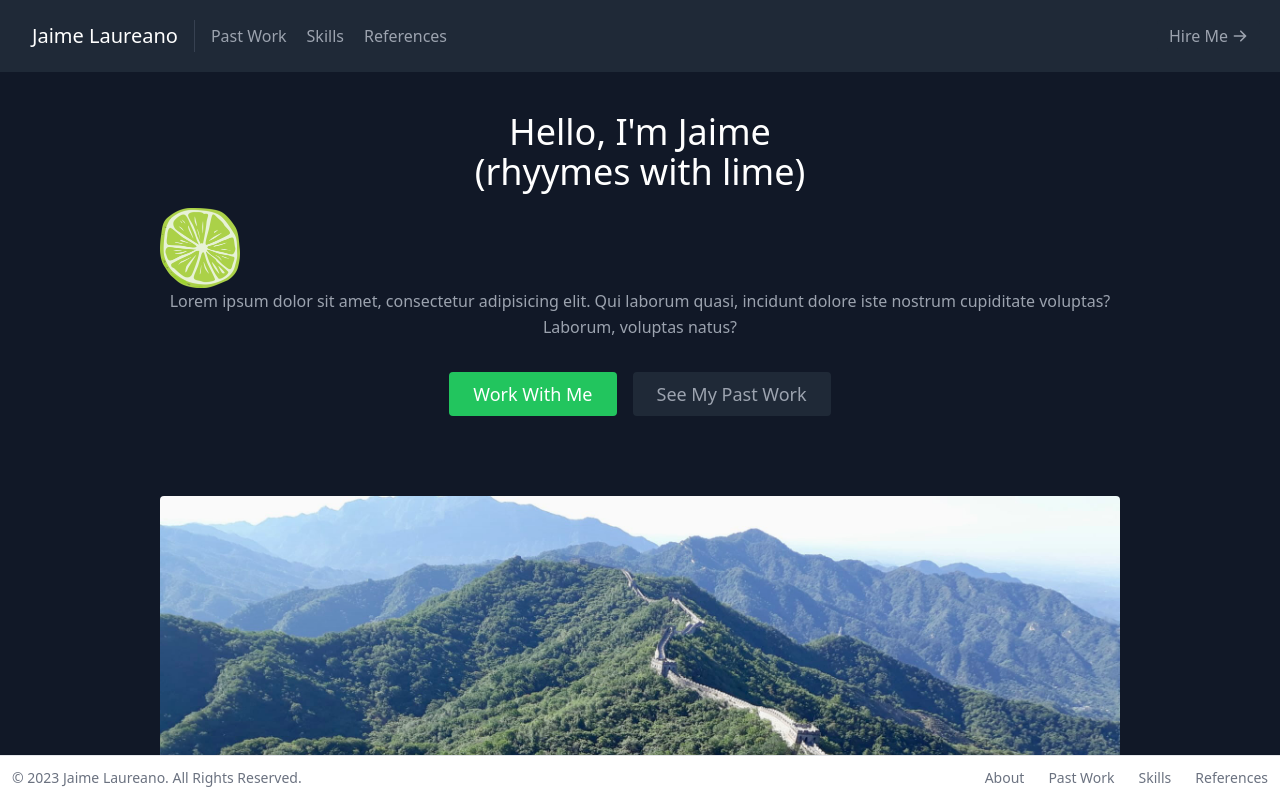
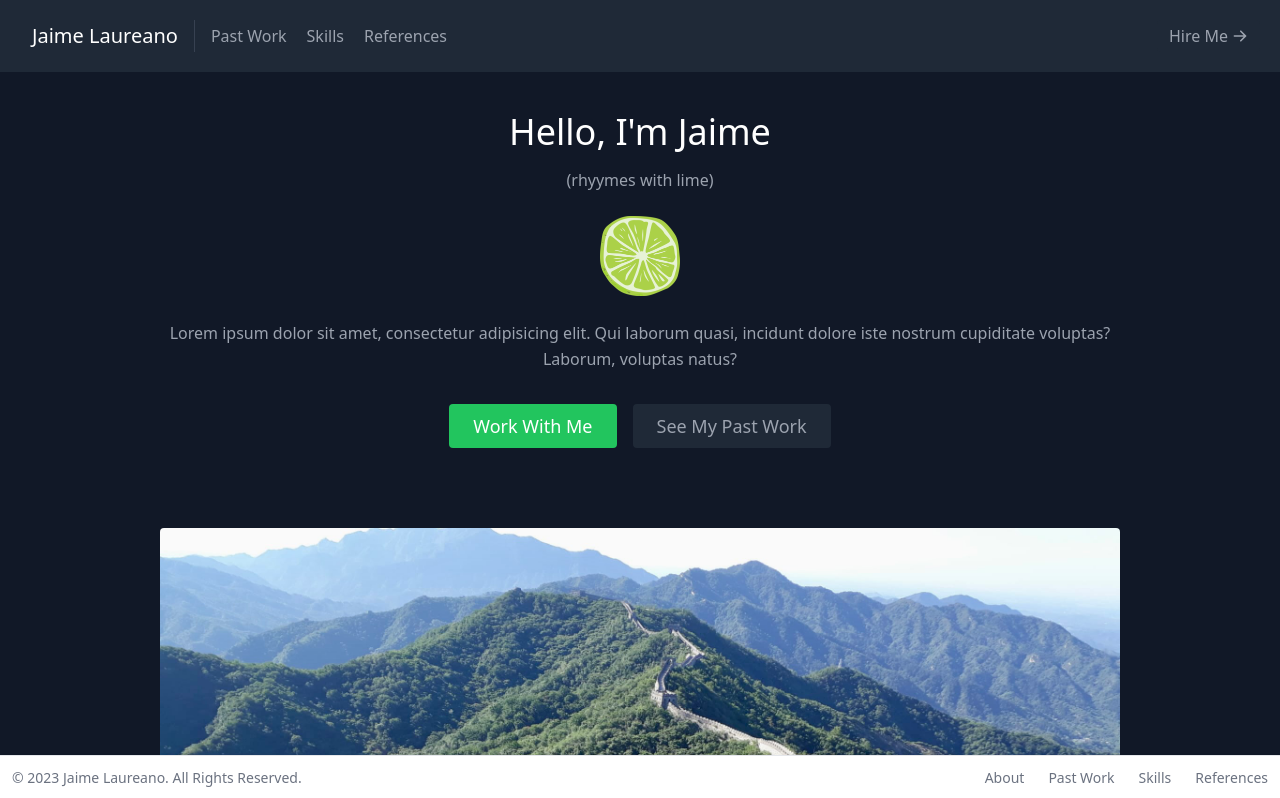
Before and after one commit to Jaime-Laureano/portfolio, a React (Create React App) app: page / in a window 1280 px wide. Shown: the top 798 px of the page. Built offline with nearby package versions, Linux system fonts and the light colour scheme.

Commit message:
sizing and scaling content on About component

```diff
--- a/src/components/About.js
+++ b/src/components/About.js
@@ -4,17 +4,20 @@ function About() {
   return (
     <section id="about">
       <div className="container px-5 py-10 mx-auto text-center lg:px-40 object-center">
-        <div className="flex flex-col w-full mb-20">
+        <div className="flex flex-col object-center w-full mb-20">
           <h1 className="title-font sm:text-4xl text-3xl mb-4 font-medium text-white">
             Hello, I'm Jaime
-            <br className="hidden lg:inline-block" />
-            (rhyymes with lime)
           </h1>
-          <img
-            className="object-center h-20 w-20"
-            alt="lime"
-            src="./lime1.png"
-          />
+          <h2>(rhyymes with lime)</h2>
+          <br />
+          <div className="flex justify-center">
+            <img
+              className="object-center w-20 h-20"
+              alt="lime"
+              src="./lime1.png"
+            />
+          </div>
+          <br />
           <p className="mb-8 leading-relaxed">
             Lorem ipsum dolor sit amet, consectetur adipisicing elit. Qui
             laborum quasi, incidunt dolore iste nostrum cupiditate voluptas?
```
